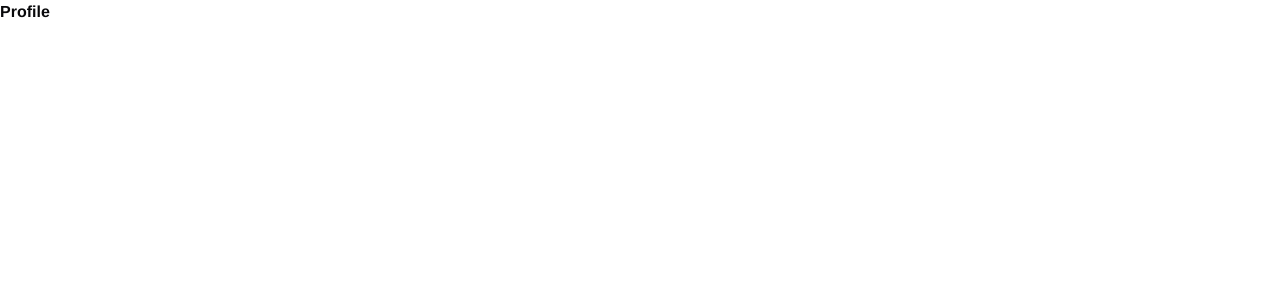
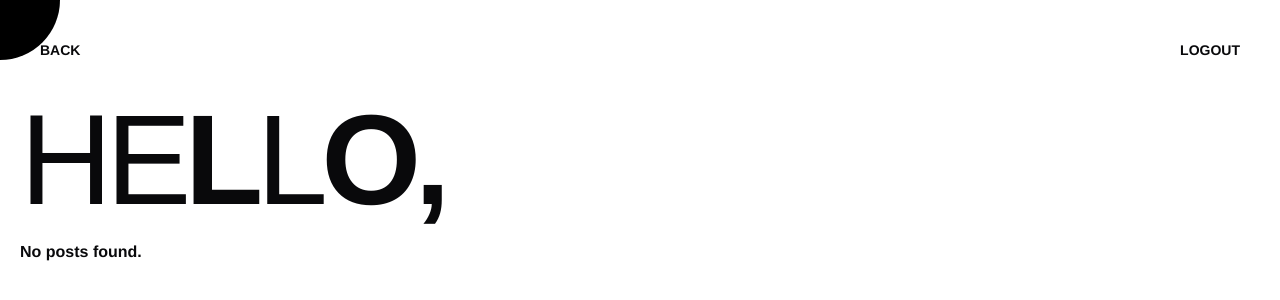
Before and after one commit to Nixk25/loom, a Next.js app: page /profile in a window 1280 px wide. Shown: the top 300 px of the page. Built offline with nearby package versions, Linux system fonts and the light colour scheme; a web font is replaced by a local one.

Commit message:
pridani profilu

```diff
--- a/app/(pages)/profile/page.tsx
+++ b/app/(pages)/profile/page.tsx
@@ -1,7 +1,72 @@
-import React from "react";
+"use client";
+import Cursor from "@/components/ui/Cursor";
+import React, { useEffect, useState } from "react";
+import { useUser } from "@/app/UserContext";
+import { Photo } from "@/components/ui/Main/MainClient";
+import BackProfileButton from "@/components/ui/Profile/BackProfileButton";
+import LogoutButton from "@/components/ui/Profile/LogoutButton";
+import Image from "next/image";
+const Profile = () => {
+  const { currentUser } = useUser();
+  const [photos, setPhotos] = useState<Photo[]>([]);
+  const [userPhotos, setUserPhotos] = useState<Photo[]>([]);
 
-const Profile = () => {
-  return <div>Profile</div>;
+  const fetchPhotos = async () => {
+    try {
+      const response = await fetch("/data/photos.json");
+      if (!response.ok) {
+        throw new Error("Failed to fetch photos");
+      }
+      const data = await response.json();
+      setPhotos(data);
+    } catch (error) {
+      console.error("Error fetching photos:", error);
+    }
+  };
+
+  const getUserPosts = () => {
+    if (!currentUser || !currentUser.posts) return [];
+    return photos.filter((photo) => currentUser?.posts?.includes(photo.id));
+  };
+
+  useEffect(() => {
+    fetchPhotos();
+  }, []);
+
+  useEffect(() => {
+    const filteredPhotos = getUserPosts();
+    setUserPhotos(filteredPhotos);
+  }, [photos, currentUser]);
+
+  return (
+    <section className="min-h-screen flex flex-col gap-5 p-5">
+      <BackProfileButton />
+      <LogoutButton />
+      <Cursor />
+      <div className="profileHeadline uppercase text-start w-full leading-[50px] sm:leading-[120px] tracking-tighter mt-10">
+        <span className="font">He</span>l<span className="font">l</span>o,{" "}
+        {currentUser?.firstName} {currentUser?.surname}
+      </div>
+
+      <div className="grid grid-cols-2 md:grid-cols-3  gap-5">
+        {userPhotos.length > 0 ? (
+          userPhotos.map((photo) => (
+            <div key={photo.id} className=" rounded-md overflow-hidden ">
+              <Image
+                src={photo.imageUrl}
+                alt={photo.title}
+                className="w-full h-auto"
+                width={400}
+                height={400}
+              />
+            </div>
+          ))
+        ) : (
+          <p>No posts found.</p>
+        )}
+      </div>
+    </section>
+  );
 };
 
 export default Profile;
--- a/app/globals.css
+++ b/app/globals.css
@@ -103,3 +103,6 @@ body {
 .drawerHeadline {
   font-size: clamp(2rem, 6vw, 4rem);
 }
+.profileHeadline {
+  font-size: clamp(2rem, 10vw, 8rem);
+}
--- a/components/ui/ButtonEnchanced.tsx
+++ b/components/ui/ButtonEnchanced.tsx
@@ -34,7 +34,7 @@ const ButtonEnhanced = ({
       <span className="group-hover:translate-y-[120%] transition-all duration-300 ease-in-out">
         {prevTitle}
       </span>
-      <div className="absolute translate-y-[-100%] rounded-tl-none scale-0 origin-top group-hover:scale-100 rounded-tr-none group-hover:rounded-tl-full group-hover:rounded-tr-full  group-hover:translate-y-0 w-[100%]   border-none outline-none h-full text-center rounded-full bg-white pointer-events-none select-non group-active:bg-black/20 group-active:scale-90 text-black  z-10 transition-all duration-300 ease-in-out flex justify-center items-center">
+      <div className="absolute translate-y-[-100%] rounded-tl-none scale-0 origin-top group-hover:scale-100 rounded-tr-none group-hover:rounded-tl-full group-hover:rounded-tr-full  group-hover:translate-y-0 w-[100%]   border-none outline-none h-full text-center rounded-full bg-white pointer-events-none select-non group-active:bg-black/20 group-active:scale-90 text-black  z-1 transition-all duration-300 ease-in-out flex justify-center items-center">
         <span>Click me</span>
       </div>
     </button>
--- a/components/ui/Main/AddNew/AddNewDialog.tsx
+++ b/components/ui/Main/AddNew/AddNewDialog.tsx
@@ -1,4 +1,4 @@
-import React from "react";
+import React, { useEffect } from "react";
 import {
   Dialog,
   DialogContent,
@@ -15,6 +15,13 @@ const AddNewDialog = ({
   isOpen: boolean;
   setIsOpen: React.Dispatch<React.SetStateAction<boolean>>;
 }) => {
+  useEffect(() => {
+    if (isOpen) {
+      document.body.style.overflow = "hidden";
+    } else {
+      document.body.style.overflow = "unset";
+    }
+  }, [isOpen]);
   return (
     <Dialog open={isOpen} onOpenChange={setIsOpen}>
       <DialogContent className="z-[50] w-[90%] rounded-lg  max-h-[500px] overflow-auto">
--- a/components/ui/Main/MainBlocks.tsx
+++ b/components/ui/Main/MainBlocks.tsx
@@ -21,7 +21,7 @@ const MainBlocks = ({ isTransition }: MainBlocksProps) => {
           times: [0, 0.5, 0.8, 1],
           ease: "easeIn",
         }}
-        className="w-full h-[200vh] bg-neutral-800 absolute top-0 left-0 z-[999999]"
+        className="w-full h-[105vh] bg-neutral-800 absolute top-0 left-0 z-[999999]"
       />
 
       <motion.div
@@ -37,7 +37,7 @@ const MainBlocks = ({ isTransition }: MainBlocksProps) => {
           times: [0, 0.5, 0.8, 1],
           ease: "easeIn",
         }}
-        className="w-full h-[200vh] bg-neutral-800 absolute bottom-0 left-0 z-[999999]"
+        className="w-full h-[105vh] bg-neutral-800 absolute bottom-0 left-0 z-[999999]"
       />
     </>
   );
--- a/components/ui/Main/MainClient.tsx
+++ b/components/ui/Main/MainClient.tsx
@@ -60,7 +60,9 @@ const MainClient = () => {
 
   useEffect(() => {
     document.body.style.setProperty("height", "100vh");
-    document.body.style.setProperty("overflow", "hidden");
+    requestAnimationFrame(() => {
+      document.body.style.setProperty("overflow", "hidden");
+    });
   }, []);
 
   useEffect(() => {
@@ -125,7 +127,7 @@ const MainClient = () => {
   });
 
   return (
-    <section className="flex justify-center items-center ">
+    <section className="flex justify-center items-center overflow-hidden">
       <MainNav
         isDrawerOpen={isDrawerOpen}
         photos={photos}
--- /dev/null
+++ b/components/ui/Profile/BackProfileButton.tsx
@@ -0,0 +1,27 @@
+"use client";
+import React from "react";
+import Link from "next/link";
+import { useCursor } from "@/app/CursorContext";
+
+const BackProfileButton = () => {
+  const { setCursorBig } = useCursor();
+  return (
+    <div>
+      <Link
+        key="link-back"
+        href="/main"
+        onMouseEnter={() => {
+          setCursorBig(true);
+        }}
+        onMouseLeave={() => {
+          setCursorBig(false);
+        }}
+        className="absolute p-10 top-0 left-0 uppercase text-sm"
+      >
+        Back
+      </Link>
+    </div>
+  );
+};
+
+export default BackProfileButton;
--- /dev/null
+++ b/components/ui/Profile/LogoutButton.tsx
@@ -0,0 +1,27 @@
+"use client";
+import React from "react";
+import Link from "next/link";
+import { useCursor } from "@/app/CursorContext";
+
+const LogoutButton = () => {
+  const { setCursorBig } = useCursor();
+  return (
+    <div>
+      <Link
+        key="link-back"
+        href="/Register"
+        onMouseEnter={() => {
+          setCursorBig(true);
+        }}
+        onMouseLeave={() => {
+          setCursorBig(false);
+        }}
+        className="absolute p-10 top-0 right-0 uppercase text-sm"
+      >
+        Logout
+      </Link>
+    </div>
+  );
+};
+
+export default LogoutButton;
--- a/tailwind.config.ts
+++ b/tailwind.config.ts
@@ -10,53 +10,53 @@ export default {
   theme: {
     extend: {
       colors: {
-  			background: 'hsl(var(--background))',
-  			foreground: 'hsl(var(--foreground))',
+        background: "hsl(var(--background))",
+        foreground: "hsl(var(--foreground))",
         card: {
-  				DEFAULT: 'hsl(var(--card))',
-  				foreground: 'hsl(var(--card-foreground))'
+          DEFAULT: "hsl(var(--card))",
+          foreground: "hsl(var(--card-foreground))",
         },
         popover: {
-  				DEFAULT: 'hsl(var(--popover))',
-  				foreground: 'hsl(var(--popover-foreground))'
+          DEFAULT: "hsl(var(--popover))",
+          foreground: "hsl(var(--popover-foreground))",
         },
         primary: {
-  				DEFAULT: 'hsl(var(--primary))',
-  				foreground: 'hsl(var(--primary-foreground))'
+          DEFAULT: "hsl(var(--primary))",
+          foreground: "hsl(var(--primary-foreground))",
         },
         secondary: {
-  				DEFAULT: 'hsl(var(--secondary))',
-  				foreground: 'hsl(var(--secondary-foreground))'
+          DEFAULT: "hsl(var(--secondary))",
+          foreground: "hsl(var(--secondary-foreground))",
         },
         muted: {
-  				DEFAULT: 'hsl(var(--muted))',
-  				foreground: 'hsl(var(--muted-foreground))'
+          DEFAULT: "hsl(var(--muted))",
+          foreground: "hsl(var(--muted-foreground))",
         },
         accent: {
-  				DEFAULT: 'hsl(var(--accent))',
-  				foreground: 'hsl(var(--accent-foreground))'
+          DEFAULT: "hsl(var(--accent))",
+          foreground: "hsl(var(--accent-foreground))",
         },
         destructive: {
-  				DEFAULT: 'hsl(var(--destructive))',
-  				foreground: 'hsl(var(--destructive-foreground))'
+          DEFAULT: "hsl(var(--destructive))",
+          foreground: "hsl(var(--destructive-foreground))",
         },
-  			border: 'hsl(var(--border))',
-  			input: 'hsl(var(--input))',
-  			ring: 'hsl(var(--ring))',
+        border: "hsl(var(--border))",
+        input: "hsl(var(--input))",
+        ring: "hsl(var(--ring))",
         chart: {
-  				'1': 'hsl(var(--chart-1))',
-  				'2': 'hsl(var(--chart-2))',
-  				'3': 'hsl(var(--chart-3))',
-  				'4': 'hsl(var(--chart-4))',
-  				'5': 'hsl(var(--chart-5))'
-  			}
+          "1": "hsl(var(--chart-1))",
+          "2": "hsl(var(--chart-2))",
+          "3": "hsl(var(--chart-3))",
+          "4": "hsl(var(--chart-4))",
+          "5": "hsl(var(--chart-5))",
+        },
       },
       borderRadius: {
-  			lg: 'var(--radius)',
-  			md: 'calc(var(--radius) - 2px)',
-  			sm: 'calc(var(--radius) - 4px)'
-  		}
-  	}
+        lg: "var(--radius)",
+        md: "calc(var(--radius) - 2px)",
+        sm: "calc(var(--radius) - 4px)",
+      },
+    },
   },
   plugins: [require("tailwindcss-animate")],
 } satisfies Config;
```
Also changed, not shown: components/ui/scroll-area.tsx (+9 -9 lines). Lines whose indentation alone changed are shown as unchanged.
